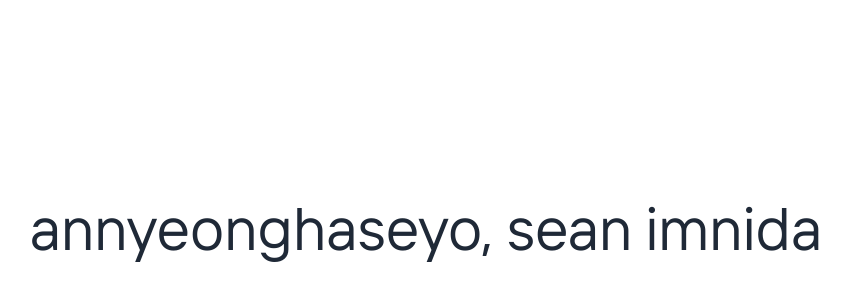
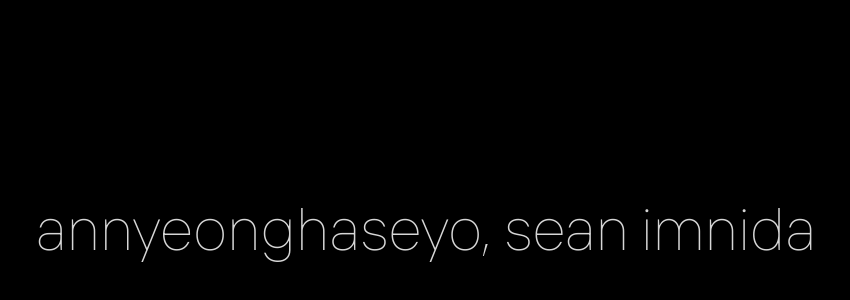
Before and after one commit to seanlongcc/seanlong-cc, a React (Vite) app in the folder seanlongcc-site/: page / in a window 1280 px wide. Shown: the part 172-472 px from the top of the page, without its empty margins (214-1064 px from the left). Built offline with nearby package versions, Linux system fonts and the light colour scheme.

Commit message:
update font and theme

```diff
--- a/seanlongcc-site/src/pages/Home.tsx
+++ b/seanlongcc-site/src/pages/Home.tsx
@@ -1,7 +1,7 @@
 const Home = () => {
   return (
-    <div className='flex flex-col text-center justify-center h-screen'>
-      <span className='text-6xl font'>annyeonghaseyo, sean imnida</span>
+    <div className='flex flex-col justify-center h-screen text-center'>
+      <span className='text-6xl font-thin '>annyeonghaseyo, sean imnida</span>
     </div>
   );
 };
--- a/seanlongcc-site/tailwind.config.js
+++ b/seanlongcc-site/tailwind.config.js
@@ -5,4 +5,8 @@ export default {
     extend: {},
   },
   plugins: [require("daisyui")],
+  daisyui: {
+    darkTheme: "black",
+    themes: ["black"],
+  },
 };
```
